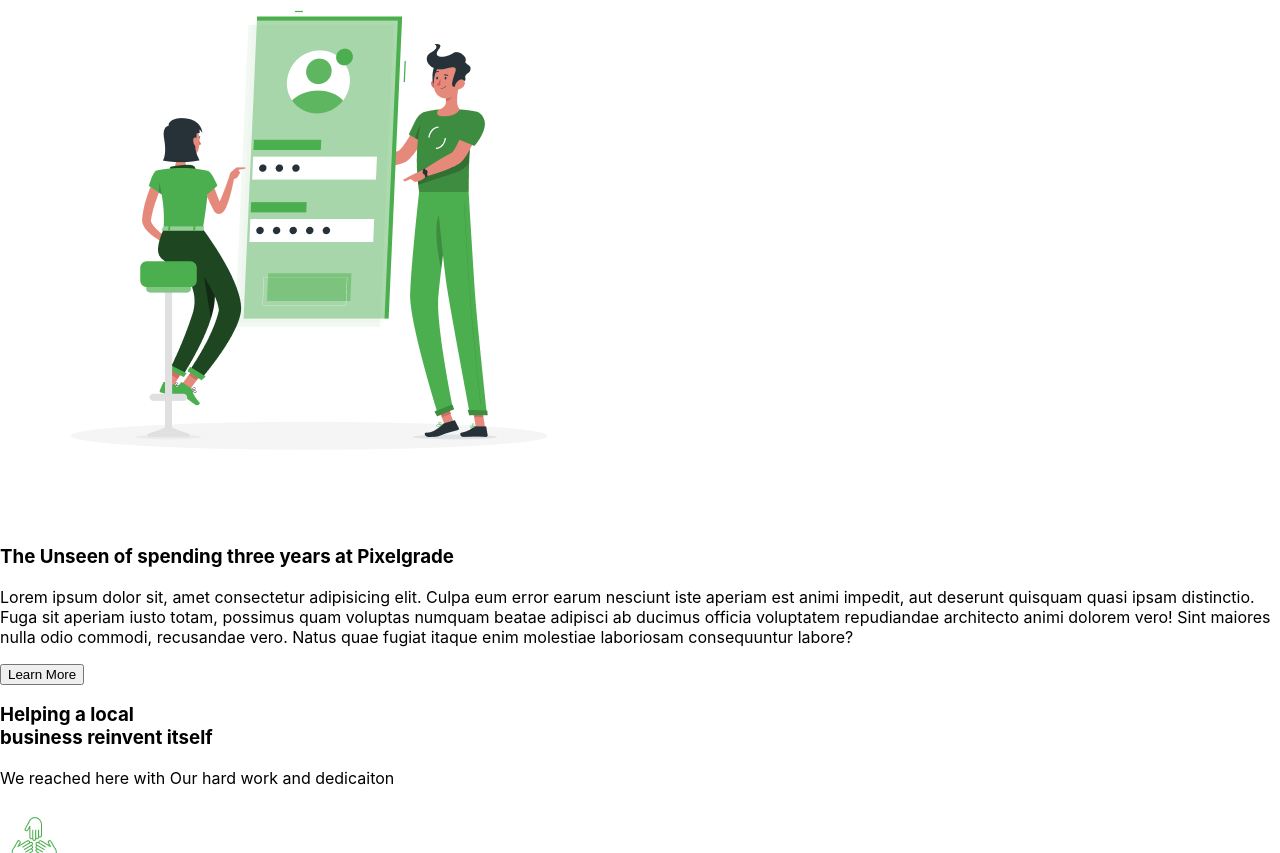
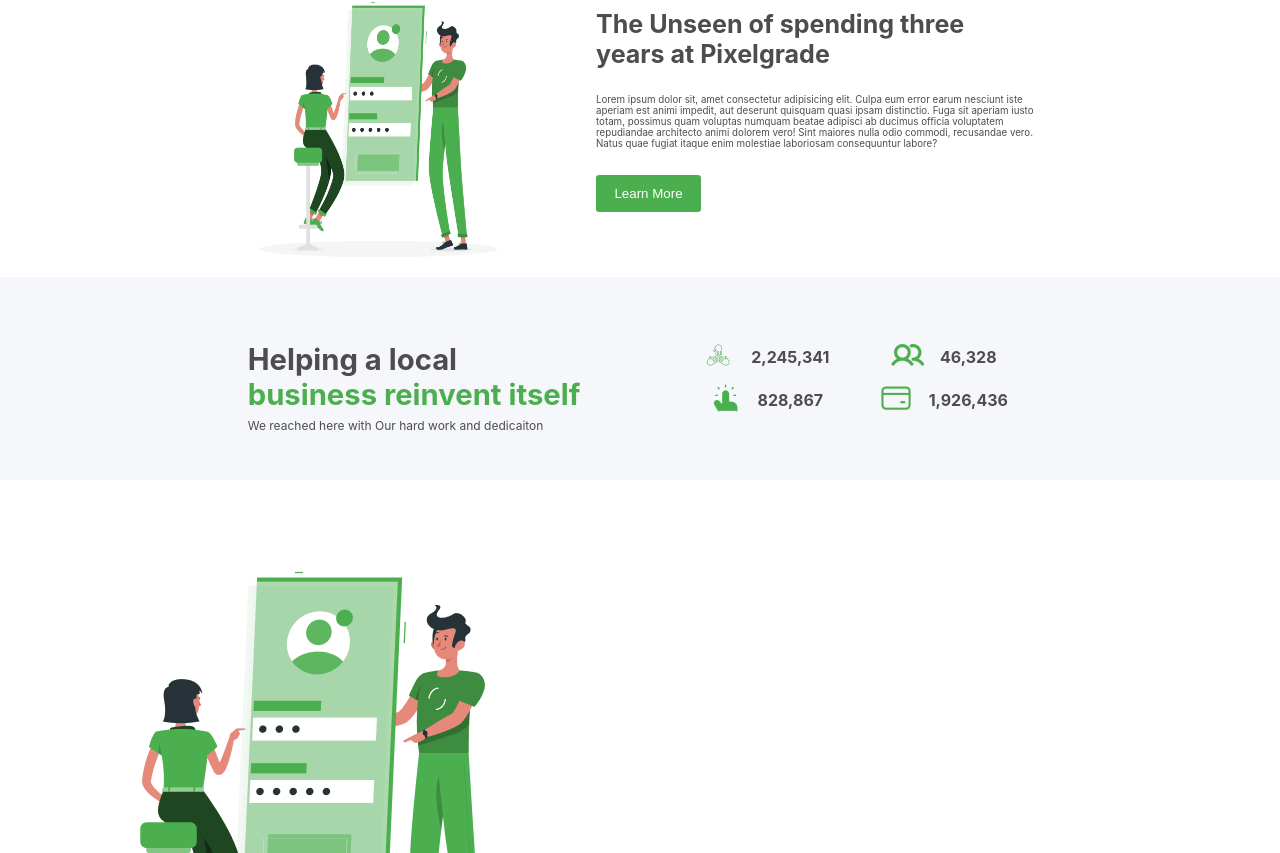
Before and after one commit to codinghubindia/Landing-Page, a React (Create React App) app: page / in a window 1280 px wide. Shown: the part 1167-2020 px from the top of the page. Built offline with nearby package versions, Linux system fonts and the light colour scheme.

Commit message:
imporved design of bedy section

```diff
--- a/src/App.css
+++ b/src/App.css
@@ -1,6 +1,7 @@
 * {
-    margin:none;
+    margin:0;
     box-sizing: border-box;
+    padding:0;
 }
 
 body {
--- a/src/components/body/Body.jsx
+++ b/src/components/body/Body.jsx
@@ -11,10 +11,10 @@ const Body = () => {
         </div>
         <div className="unlockContent">
           <div className="unlockDesciption">
-            <h3>The Unseen of spending three years at Pixelgrade</h3>
+            <h3>The Unseen of spending three<br/>years at Pixelgrade</h3>
             <p>Lorem ipsum dolor sit, amet consectetur adipisicing elit. Culpa eum error earum nesciunt iste aperiam est animi impedit, aut deserunt quisquam quasi ipsam distinctio. Fuga sit aperiam iusto totam, possimus quam voluptas numquam beatae adipisci ab ducimus officia voluptatem repudiandae architecto animi dolorem vero! Sint maiores nulla odio commodi, recusandae vero. Natus quae fugiat itaque enim molestiae laboriosam consequuntur labore?</p>
           </div>
-          <div className="btn">
+          <div className="unlockBtn">
             <button>Learn More</button>
           </div>
         </div>
@@ -25,28 +25,28 @@ const Body = () => {
           <p>We reached here with Our hard work and dedicaiton</p>
         </div>
         <div className="counts">
-          <div className="row1">
-            <div className="1">
+          <div className="row">
+            <div className="r1">
               <div className="Icon">
                 <img src={ricon1} alt="" />
               </div>
               <div className="details"><h3>2,245,341</h3></div>
             </div>
-            <div className="2">
+            <div className="r2">
               <div className="Icon">
                 <img src={ricon2} alt="" srcset="" />
               </div>
               <div className="details"><h3>46,328</h3></div>
             </div>
           </div>
-          <div className="row2">
-          <div className="1">
+          <div className="row">
+          <div className="r1">
               <div className="Icon">
                 <img src={ricon3} alt="" />
               </div>
               <div className="details"><h3>828,867</h3></div>
             </div>
-            <div className="2">
+            <div className="r2">
               <div className="Icon">
                 <img src={ricon4} alt="" />
               </div>
@@ -57,7 +57,7 @@ const Body = () => {
       </div>
       <div className="calender">
         <div className="lock">
-          <img src="" alt="" />
+          <img src={unlock} alt="" />
         </div>
         <div className="lockContent">
           <div className="lockDescription">
--- a/src/components/body/body.css
+++ b/src/components/body/body.css
@@ -0,0 +1,101 @@
+.unlock {
+    display:flex;
+    justify-content:center;
+    align-items:center;
+    height:302px;
+    margin:0.5rem 0;
+}
+
+.unlockImg, .unlockContent {
+    padding:2rem;
+}
+
+.unlockImg img {
+    width:308px;
+    height:350px;
+    position:relative;
+    top:3rem;
+}
+
+
+.unlockContent {
+    width: 460px;
+    height: 189px;
+}
+
+.unlockDesciption h3 {
+    font-size:25.06px;
+    color:#4D4D4D;
+}
+
+
+.unlockDesciption p {
+    font-size:9.74px;
+    color:#4D4D4D;
+}
+
+
+.unlockBtn button {
+    width:105px;
+    height:37px;
+    margin-top:1rem;
+    background:#4CAF4F;
+    color:#FFF;
+    border:none;
+    border-radius:0.2rem;
+}
+
+/* Style for Achievement Section */
+
+.achievements {
+    display:flex;
+    justify-content:center;
+    align-items:center;
+    background: #F5F7FA;
+    height:202.94px;
+    margin-top:3rem;
+}
+
+.row {
+    display:flex;
+    justify-content:space-between;
+    align-items:center;
+}
+
+.row img {
+    width:34px;
+    height:34px;
+}
+
+.row h3 {
+    font-size:16px;
+    color:#4D4D4D;
+}
+
+.r1, .r2 {
+    width:178px;
+    height:43px;
+    display: flex;
+    justify-content:center;
+    align-items:center;
+}
+
+.r1 .details,.r2 .details {
+    padding-left:1rem;
+}
+
+.sectionHeading {
+    font-weight:20px;
+    font-size: 25px;
+    color:#4D4D4D;
+    padding:0 6rem 0 0;
+}
+
+.sectionHeading span {
+    color: #4CAF4F;
+}
+
+.sectionHeading p {
+    font-size:12px;
+    margin-top:-1.5rem;
+}
```
